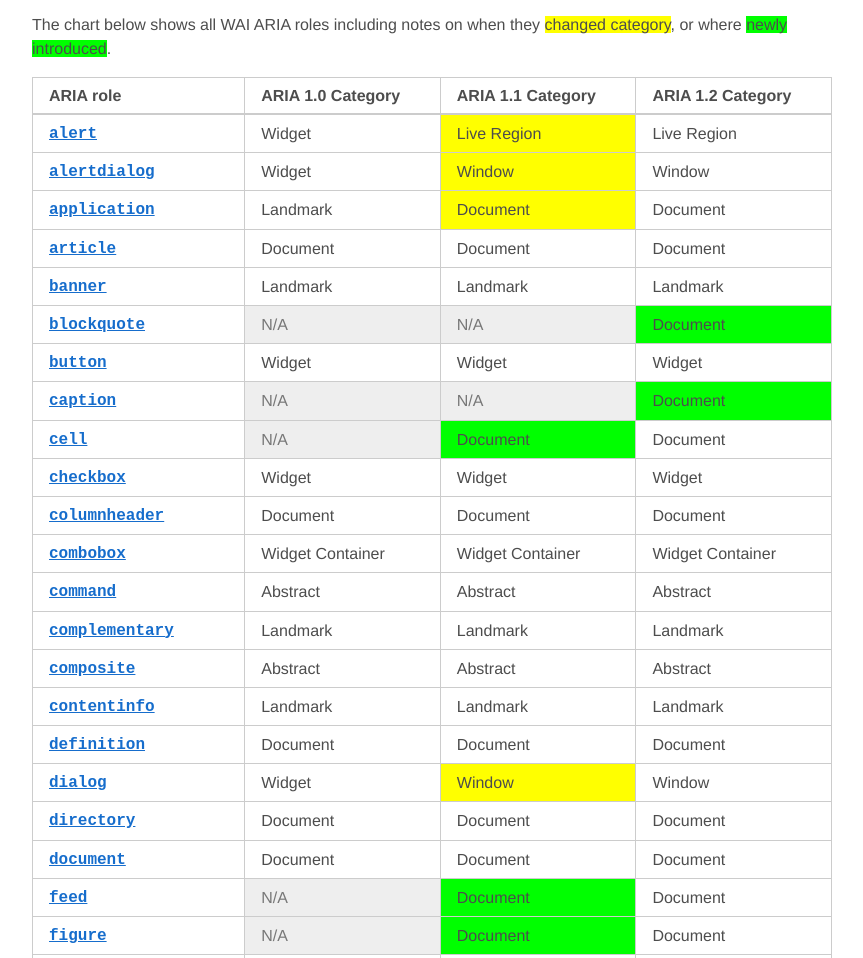
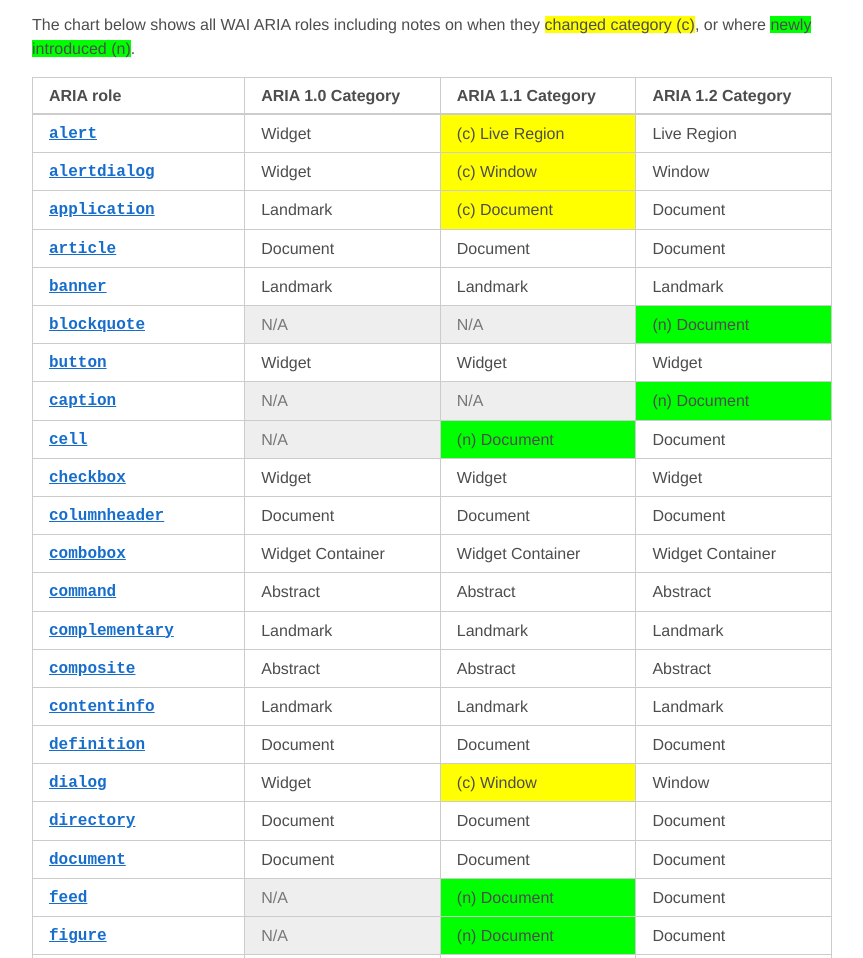
Before and after one commit to russmaxdesign/aria-roles, a plain HTML site: page index.html in a window 1280 px wide. Shown: the part 531-1489 px from the top of the page, without its empty margins (208-1071 px from the left). Drawn offline with Linux system fonts and the light colour scheme.

Commit message:
Adjust labelling to be more clear

```diff
--- a/index.html
+++ b/index.html
@@ -29,7 +29,7 @@
     </ol>
     <p><a href="https://www.w3.org/TR/wai-aria-1.2/">ARIA 1.2</a> became a Working Draft in July 2018 and these categories have remained the same.</p>
     <p>With the introduction of these new categories, some existing 1.0 roles were moved to a new category.</p>
-    <p>The chart below shows all WAI ARIA roles including notes on when they <span class="change">changed category</span>, or where <span class="new">newly introduced</span>.</p>
+    <p>The chart below shows all WAI ARIA roles including notes on when they <span class="change">changed category (c)</span>, or where <span class="new">newly introduced (n)</span>.</p>
     <table>
       <thead>
         <tr>
@@ -43,19 +43,19 @@
         <tr>
           <th><code><a href="https://www.w3.org/TR/wai-aria-1.2/#alert">alert</a></code></th>
           <td>Widget</td>
-          <td class="change">Live Region <span class="hidden">- Changed in 1.1</span></td>
+          <td class="change"><span aria-hidden="true">(c)</span> Live Region <span class="hidden">- Changed in ARIA 1.1</span></td>
           <td>Live Region</td>
         </tr>
         <tr>
           <th><code><a href="https://www.w3.org/TR/wai-aria-1.2/#alertdialog">alertdialog</a></code></th>
           <td>Widget</td>
-          <td class="change">Window <span class="hidden">- Changed in 1.1</span></td>
+          <td class="change"><span aria-hidden="true">(c)</span> Window <span class="hidden">- Changed in ARIA 1.1</span></td>
           <td>Window</td>
         </tr>
         <tr>
           <th><code><a href="https://www.w3.org/TR/wai-aria-1.2/#application">application</a></code></th>
           <td>Landmark</td>
-          <td class="change">Document <span class="hidden">- Changed in 1.1</span></td>
+          <td class="change"><span aria-hidden="true">(c)</span> Document <span class="hidden">- Changed in ARIA 1.1</span></td>
           <td>Document</td>
         </tr>
         <tr>
@@ -74,7 +74,7 @@
           <th><code><a href="https://www.w3.org/TR/wai-aria-1.2/#blockquote">blockquote</a></code></th>
           <td class="na">N/A</td>
           <td class="na">N/A</td>
-          <td class="new">Document <span class="hidden">- Added in 1.2</span></td>
+          <td class="new"><span aria-hidden="true">(n)</span> Document <span class="hidden">- Added in ARIA 1.2</span></td>
         </tr>
         <tr>
           <th><code><a href="https://www.w3.org/TR/wai-aria-1.2/#button">button</a></code></th>
@@ -86,12 +86,12 @@
           <th><code><a href="https://www.w3.org/TR/wai-aria-1.2/#caption">caption</a></code></th>
           <td class="na">N/A</td>
           <td class="na">N/A</td>
-          <td class="new">Document <span class="hidden">- Added in 1.2</span></td>
+          <td class="new"><span aria-hidden="true">(n)</span> Document <span class="hidden">- Added in ARIA 1.2</span></td>
         </tr>
         <tr>
           <th><code><a href="https://www.w3.org/TR/wai-aria-1.2/#cell">cell</a></code></th>
           <td class="na">N/A</td>
-          <td class="new">Document <span class="hidden">- Added in 1.1</span></td>
+          <td class="new"><span aria-hidden="true">(n)</span> Document <span class="hidden">- Added in ARIA 1.1</span></td>
           <td>Document</td>
         </tr>
         <tr>
@@ -145,7 +145,7 @@
         <tr>
           <th><code><a href="https://www.w3.org/TR/wai-aria-1.2/#dialog">dialog</a></code></th>
           <td>Widget</td>
-          <td class="change">Window <span class="hidden">- Changed in 1.1</span></td>
+          <td class="change"><span aria-hidden="true">(c)</span> Window <span class="hidden">- Changed in ARIA 1.1</span></td>
           <td>Window</td>
         </tr>
         <tr>
@@ -163,13 +163,13 @@
         <tr>
           <th><code><a href="https://www.w3.org/TR/wai-aria-1.2/#feed">feed</a></code></th>
           <td class="na">N/A</td>
-          <td class="new">Document <span class="hidden">- Added in 1.1</span></td>
+          <td class="new"><span aria-hidden="true">(n)</span> Document <span class="hidden">- Added in ARIA 1.1</span></td>
           <td>Document</td>
         </tr>
         <tr>
           <th><code><a href="https://www.w3.org/TR/wai-aria-1.2/#figure">figure</a></code></th>
           <td class="na">N/A</td>
-          <td class="new">Document <span class="hidden">- Added in 1.1</span></td>
+          <td class="new"><span aria-hidden="true">(n)</span> Document <span class="hidden">- Added in ARIA 1.1</span></td>
           <td>Document</td>
         </tr>
         <tr>
@@ -247,7 +247,7 @@
         <tr>
           <th><code><a href="https://www.w3.org/TR/wai-aria-1.2/#log">log</a></code></th>
           <td>Widget</td>
-          <td class="change">Live Region <span class="hidden">- Changed in 1.1</span></td>
+          <td class="change"><span aria-hidden="true">(c)</span> Live Region <span class="hidden">- Changed in ARIA 1.1</span></td>
           <td>Live Region</td>
         </tr>
         <tr>
@@ -259,7 +259,7 @@
         <tr>
           <th><code><a href="https://www.w3.org/TR/wai-aria-1.2/#marquee">marquee</a></code></th>
           <td>Widget</td>
-          <td class="change">Live Region <span class="hidden">- Changed in 1.1</span></td>
+          <td class="change"><span aria-hidden="true">(c)</span> Live Region <span class="hidden">- Changed in ARIA 1.1</span></td>
           <td>Live Region</td>
         </tr>
         <tr>
@@ -307,7 +307,7 @@
         <tr>
           <th><code><a href="https://www.w3.org/TR/wai-aria-1.2/#none">none</a></code></th>
           <td class="na">N/A</td>
-          <td class="new">Document <span class="hidden">- Added in 1.1</span></td>
+          <td class="new"><span aria-hidden="true">(n)</span> Document <span class="hidden">- Added in ARIA 1.1</span></td>
           <td>Document</td>
         </tr>
         <tr>
@@ -326,7 +326,7 @@
           <th><code><a href="https://www.w3.org/TR/wai-aria-1.2/#paragraph">paragraph</a></code></th>
           <td class="na">N/A</td>
           <td class="na">N/A</td>
-          <td class="new">Document <span class="hidden">- Added in 1.2</span></td>
+          <td class="new"><span aria-hidden="true">(n)</span> Document <span class="hidden">- Added in ARIA 1.2</span></td>
         </tr>
         <tr>
           <th><code><a href="https://www.w3.org/TR/wai-aria-1.2/#presentation">presentation</a></code></th>
@@ -403,7 +403,7 @@
         <tr>
           <th><code><a href="https://www.w3.org/TR/wai-aria-1.2/#searchbox">searchbox</a></code></th>
           <td class="na">N/A</td>
-          <td class="new">Widget <span class="hidden">- Added in 1.1</span></td>
+          <td class="new"><span aria-hidden="true">(n)</span> Widget <span class="hidden">- Added in ARIA 1.1</span></td>
           <td>Widget</td>
         </tr>
         <tr>
@@ -433,19 +433,19 @@
         <tr>
           <th><code><a href="https://www.w3.org/TR/wai-aria-1.2/#slider">slider</a></code></th>
           <td class="na">N/A</td>
-          <td class="new">Widget <span class="hidden">- Added in 1.1</span></td>
+          <td class="new"><span aria-hidden="true">(n)</span> Widget <span class="hidden">- Added in ARIA 1.1</span></td>
           <td>Widget</td>
         </tr>
         <tr>
           <th><code><a href="https://www.w3.org/TR/wai-aria-1.2/#spinbutton">spinbutton</a></code></th>
           <td class="na">N/A</td>
-          <td class="new">2. Widge <span class="hidden">- Added in 1.1</span></td>
+          <td class="new"><span aria-hidden="true">(n)</span> Widge <span class="hidden">- Added in ARIA 1.1</span></td>
           <td>Widget</td>
         </tr>
         <tr>
           <th><code><a href="https://www.w3.org/TR/wai-aria-1.2/#status">status</a></code></th>
           <td>Widget</td>
-          <td class="change">Live Region <span class="hidden">- Changed in 1.1</span></td>
+          <td class="change"><span aria-hidden="true">(c)</span> Live Region <span class="hidden">- Changed in ARIA 1.1</span></td>
           <td>Live Region</td>
         </tr>
         <tr>
@@ -457,7 +457,7 @@
         <tr>
           <th><code><a href="https://www.w3.org/TR/wai-aria-1.2/#switch">switch</a></code></th>
           <td class="na">N/A</td>
-          <td class="new">2. Widge <span class="hidden">- Added in 1.1</span></td>
+          <td class="new"><span aria-hidden="true">(n)</span> Widge <span class="hidden">- Added in ARIA 1.1</span></td>
           <td>Widget</td>
         </tr>
         <tr>
@@ -469,7 +469,7 @@
         <tr>
           <th><code><a href="https://www.w3.org/TR/wai-aria-1.2/#table">table</a></code></th>
           <td class="na">N/A</td>
-          <td class="new">Document <span class="hidden">- Added in 1.1</span></td>
+          <td class="new"><span aria-hidden="true">(n)</span> Document <span class="hidden">- Added in ARIA 1.1</span></td>
           <td>Document</td>
         </tr>
         <tr>
@@ -487,7 +487,7 @@
         <tr>
           <th><code><a href="https://www.w3.org/TR/wai-aria-1.2/#term">term</a></code></th>
           <td class="na">N/A</td>
-          <td class="new">Document <span class="hidden">- Added in 1.1</span></td>
+          <td class="new"><span aria-hidden="true">(n)</span> Document <span class="hidden">- Added in ARIA 1.1</span></td>
           <td>Document</td>
         </tr>
         <tr>
@@ -499,7 +499,7 @@
         <tr>
           <th><code><a href="https://www.w3.org/TR/wai-aria-1.2/#timer">timer</a></code></th>
           <td>Widget</td>
-          <td class="change">Live Region <span class="hidden">- Changed in 1.1</span></td>
+          <td class="change"><span aria-hidden="true">(c)</span> Live Region <span class="hidden">- Changed in ARIA 1.1</span></td>
           <td>Live Region</td>
         </tr>
         <tr>
@@ -511,7 +511,7 @@
         <tr>
           <th><code><a href="https://www.w3.org/TR/wai-aria-1.2/#tooltip">tooltip</a></code></th>
           <td>Widget</td>
-          <td class="change">Document <span class="hidden">- Changed in 1.1</span></td>
+          <td class="change"><span aria-hidden="true">(c)</span> Document <span class="hidden">- Changed in ARIA 1.1</span></td>
           <td>Document</td>
         </tr>
         <tr>
```
Also changed, not shown: 1 other file.
